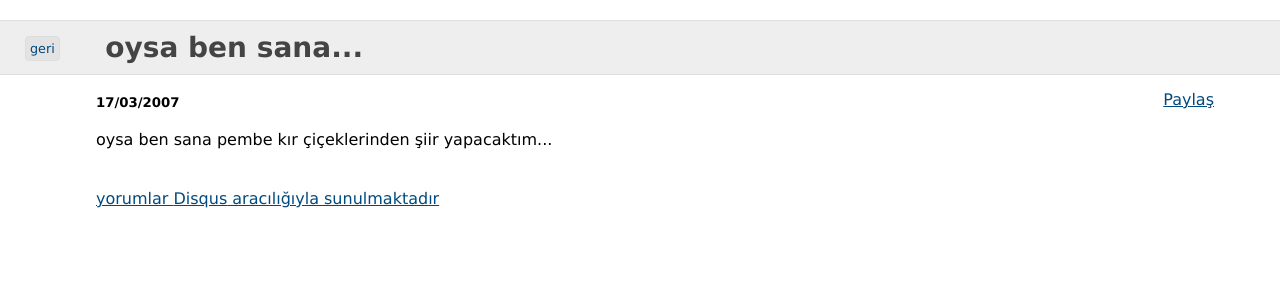
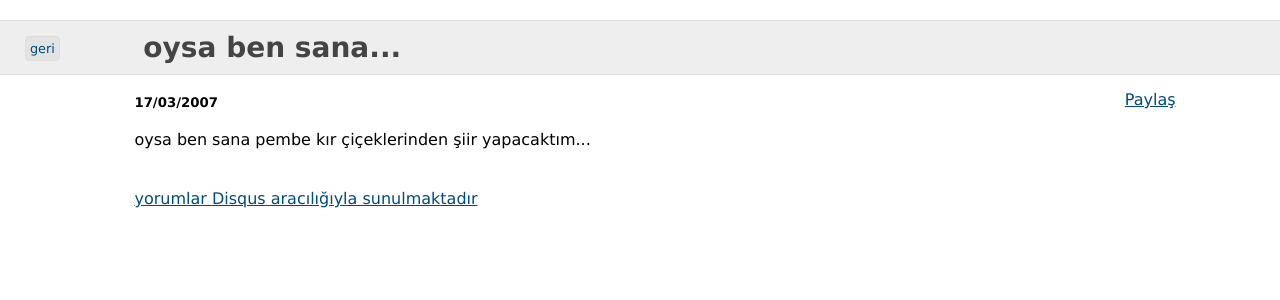
Before and after one commit to fehmicansaglam/fehmicansaglam.github.com, a Jekyll site: the page built from _posts/2007-03-17-oysa-ben-sana.html, in a window 1280 px wide. Shown: the top 300 px of the page. Built offline with Jekyll 4.4.1, drawn with Linux system fonts in a browser that asks for light colours; comment, search, counter and statistics services are not loaded.

Commit message:
Fix post width

```diff
--- a/assets/site.css
+++ b/assets/site.css
@@ -16,7 +16,7 @@ dd{margin:0 0 20px 10px;}
 
 #title{margin:20px 0;padding:10px 0 10px 10px;background:#eee;border:solid #ddd;border-width:1px 0;position:relative;}
 #title h1{font-size:28px;color:#444;}
-#title h1, #a, #comments{width:85%;margin:0 auto}
+#title h1, #a, #comments{width:79%;margin:0 auto}
 #comments{margin-top:40px}
 #home{position:absolute;left:25px;top:15px;background:#e3e3e3;border:1px solid #ddd;padding:4px;border-radius:4px;text-decoration:none;font-size:80%}
 #share{position:relative;float:right;margin-right:-30px;margin-top:-40px;}
```
